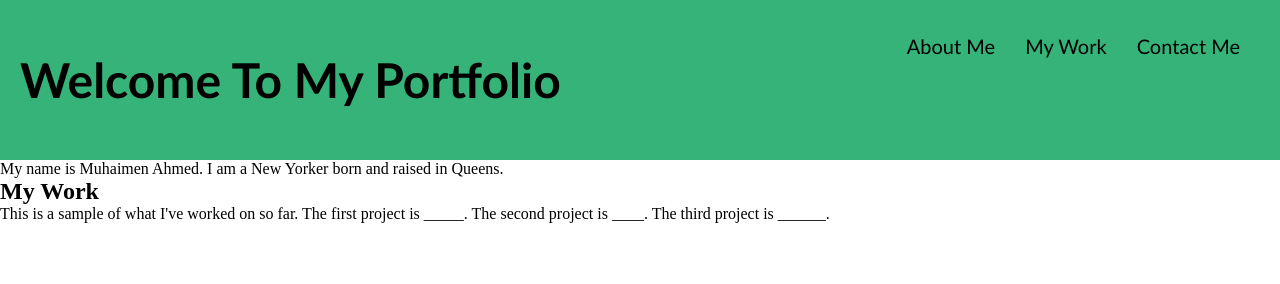
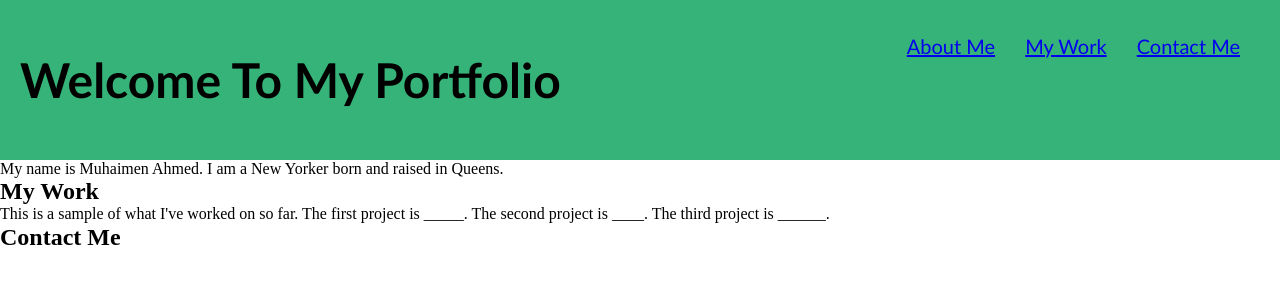
Before and after one commit to mellowmoo/myportfolio, a plain HTML site: page index.html in a window 1280 px wide. Drawn offline with Linux system fonts and the light colour scheme.

Commit message:
updating the HTML code, added href's to the nav bar, which navigate to their relavent locations on the same page

```diff
--- a/index.html
+++ b/index.html
@@ -16,13 +16,13 @@
             <nav>
                 <ul>
                     <li>
-                        <a>About Me</a>
+                        <a href="#aboutMeLink">About Me</a>
                     </li>
                     <li>
-                        <a>My Work</a>
+                        <a href="#myWorkLink">My Work</a>
                     </li>
                     <li>
-                        <a>Contact Me</a>
+                        <a href="#contactMeLink">Contact Me</a>
                     </li>
                 </ul>
             </nav>
@@ -32,6 +32,7 @@
         <main>
 
             <!-- about me -->
+            <a id="aboutMeLink">
                 <section class="aboutMe">
                     <h2>
 
@@ -42,7 +43,9 @@
                  <section class="myPhoto">
                     </section>
                 </section>
+            </a>
             <!-- My Work -->
+            <a id="myWorkLink">
                 <section class="myWork">
                     <h2>
                         My Work
@@ -61,12 +64,15 @@
                     </section>
 
                 </section>
+            </a>
             <!-- Contact Me -->
+            <a id="contactMeLink">
                 <section class="contactMe">
                     <h2>
-
+                        Contact Me
                     </h2>
                 </section>
+            </a>
 
         </main>
 
```
Lines whose indentation alone changed are shown as unchanged.
